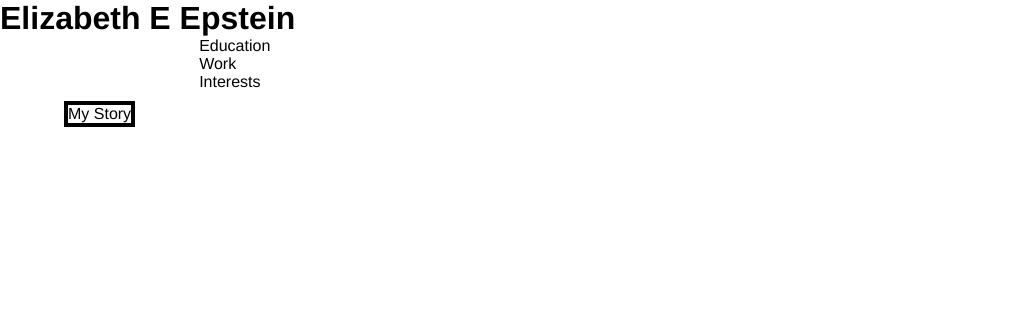
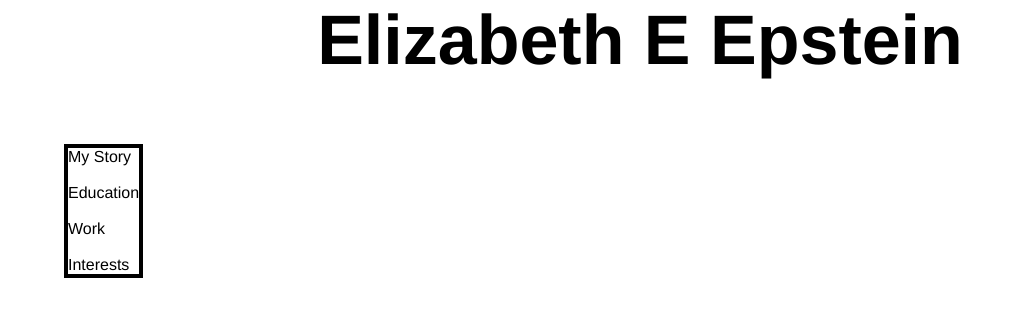
Before and after one commit to epsteine/epsteine.github.io, a plain HTML site: page index.html in a window 1280 px wide. Shown: the whole page, without its empty margins (0-1020 px from the left). Drawn offline with Linux system fonts and the light colour scheme.

Commit message:
deleted lines, replaced them with paragraphs all in one div

```diff
--- a/index.css
+++ b/index.css
@@ -4,6 +4,10 @@
   font-family: Helvetica;
 }
 
+h1 {
+  text-align: center;
+  font-size: 70px;
+}
 .about {
 border: 4px solid black;
 float: left;
@@ -11,15 +15,3 @@ text-decoration: none;
 margin: 5%;
 
 }
-
-.education {
-
-}
-
-.work {
-
-}
-
-.interests {
-
-}
--- a/index.html
+++ b/index.html
@@ -7,11 +7,11 @@
 </head>
 <body>
   <h1>Elizabeth E Epstein</h1>
-
-      <div class="about">My Story</div>
-      <div class="education">Education</div>
-      <div class="work">Work</div>
-      <div class="interests">Interests</div>
-
+      <div class="about">
+        <p>My Story</p><br/>
+        <p>Education</p><br/>
+        <p>Work</p><br/>
+        <p>Interests</p>
+      </div>
 </body>
 </html>
```
